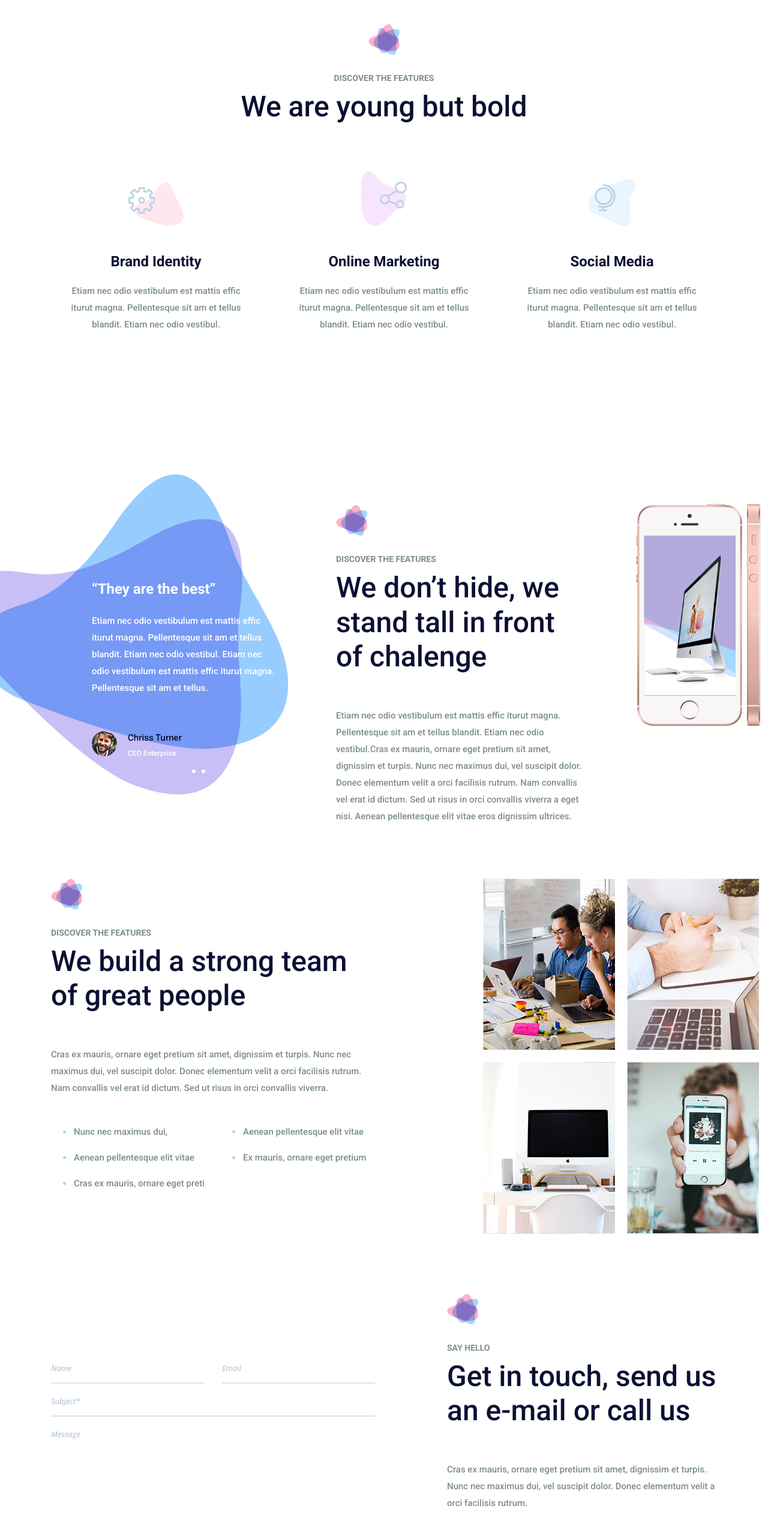
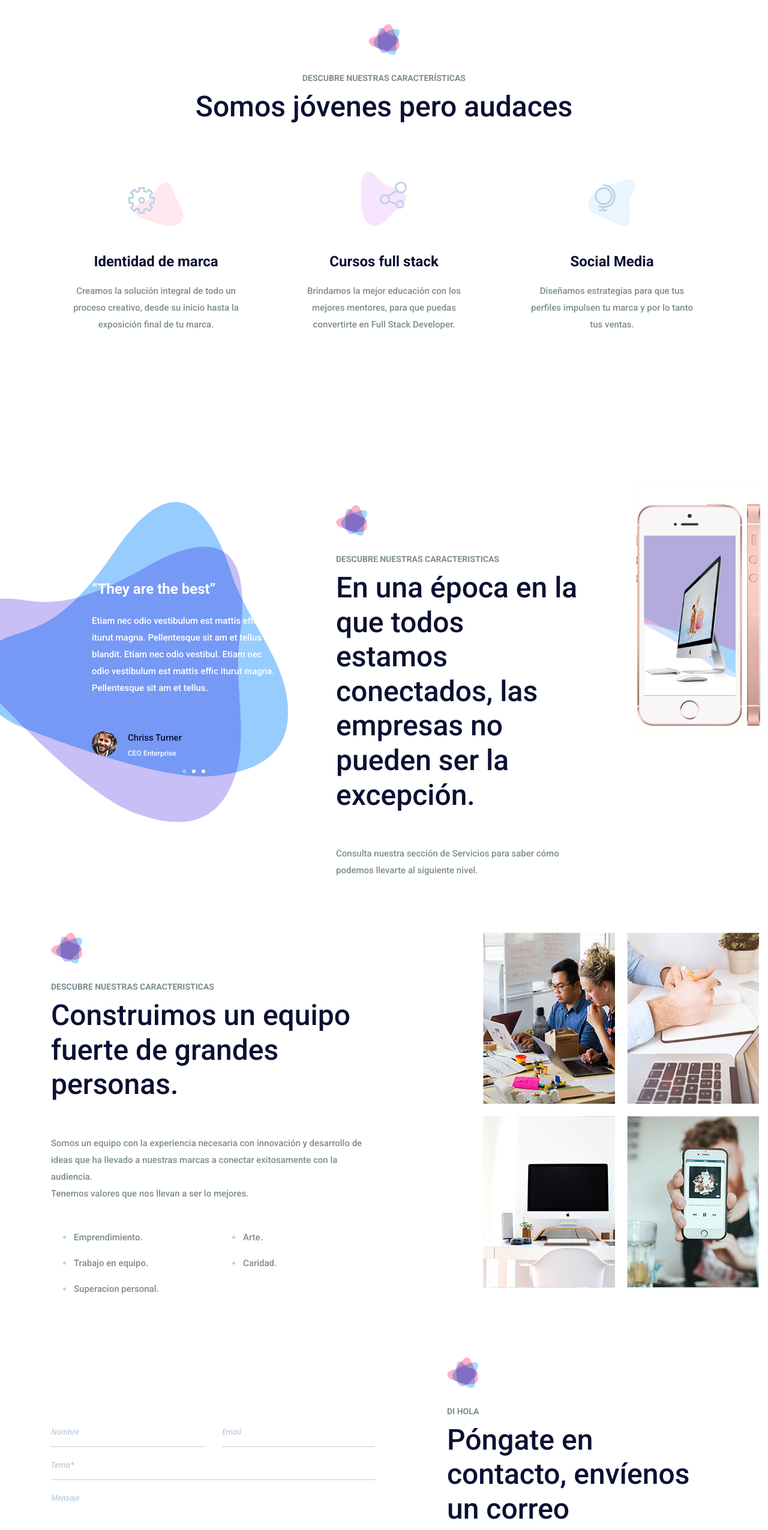
Before and after one commit to Miguel-Villeda-R/login-cloud-new, a plain HTML site: page index.html in a window 1280 px wide. Shown: the part 980-3531 px from the top of the page at 60% size. Drawn offline with nearby package versions, Linux system fonts and the light colour scheme.

Commit message:
new update

```diff
--- a/index.html
+++ b/index.html
@@ -7,7 +7,7 @@
 
         <link rel="icon" href="img/fav-icon.png" type="image/x-icon" />
         <!-- The above 3 meta tags *must* come first in the head; any other head content must come *after* these tags -->
-        <title>Sierra</title>
+        <title>login-cloud</title>
 
         <!-- Icon css link -->
         <link href="css/font-awesome.min.css" rel="stylesheet">
@@ -289,8 +289,8 @@
             <div class="container">
                 <div class="c_title">
                     <img src="img/icon/title-icon.png" alt="">
-                    <h6>Discover the features</h6>
-                    <h2>We are young but bold</h2>
+                    <h6>Descubre nuestras características</h6>
+                    <h2>Somos jóvenes pero audaces</h2>
                 </div>
                 <div class="row feature_inner">
                     <div class="col-lg-4 col-sm-6">
@@ -298,8 +298,8 @@
                             <div class="f_icon">
                                 <img src="img/icon/f-icon-1.png" alt="">
                             </div>
-                            <h4>Brand Identity</h4>
-                            <p>Etiam nec odio vestibulum est mattis effic iturut magna. Pellentesque sit am et tellus blandit. Etiam nec odio vestibul. </p>
+                            <h4>Identidad de marca</h4>
+                            <p>Creamos la solución integral de todo un proceso creativo, desde su inicio hasta la exposición final de tu marca. </p>
                             <a class="more_btn" href="#">Read More</a>
                         </div>
                     </div>
@@ -308,8 +308,8 @@
                             <div class="f_icon">
                                 <img src="img/icon/f-icon-2.png" alt="">
                             </div>
-                            <h4>Online Marketing</h4>
-                            <p>Etiam nec odio vestibulum est mattis effic iturut magna. Pellentesque sit am et tellus blandit. Etiam nec odio vestibul. </p>
+                            <h4>Cursos full stack</h4>
+                            <p>Brindamos la mejor educación con los mejores mentores, para que puedas convertirte en Full Stack Developer.</p>
                             <a class="more_btn" href="#">Read More</a>
                         </div>
                     </div>
@@ -319,7 +319,7 @@
                                 <img src="img/icon/f-icon-3.png" alt="">
                             </div>
                             <h4>Social Media</h4>
-                            <p>Etiam nec odio vestibulum est mattis effic iturut magna. Pellentesque sit am et tellus blandit. Etiam nec odio vestibul. </p>
+                            <p>Diseñamos estrategias para que tus perfiles impulsen tu marca y por lo tanto tus ventas. </p>
                             <a class="more_btn" href="#">Read More</a>
                         </div>
                     </div>
@@ -372,10 +372,10 @@
                     <div class="text_3d">
                         <div class="l_title">
                             <img src="img/icon/title-icon.png" alt="">
-                            <h6>Discover the features</h6>
-                            <h2>We don’t hide, we stand tall in front of chalenge</h2>
+                            <h6>Descubre nuestras caracteristicas</h6>
+                            <h2>En una época en la que todos estamos conectados, las empresas no pueden ser la excepción.</h2>
                         </div>
-                        <p>Etiam nec odio vestibulum est mattis effic iturut magna. Pellentesque sit am et tellus blandit. Etiam nec odio vestibul.Cras ex mauris, ornare eget pretium sit amet, dignissim et turpis. Nunc nec maximus dui, vel suscipit dolor. Donec elementum velit a orci facilisis rutrum. Nam convallis vel erat id dictum. Sed ut risus in orci convallis viverra a eget nisi. Aenean pellentesque elit vitae eros dignissim ultrices. </p>
+                        <p>Consulta nuestra sección de Servicios para saber cómo podemos llevarte al siguiente nivel.  </p>
                     </div>
                     <div class="shap_mobile">
                         <img src="img/iphone4.png" alt="">
@@ -393,16 +393,16 @@
                         <div class="team_people_text">
                             <div class="l_title">
                                 <img src="img/icon/title-icon.png" alt="">
-                                <h6>Discover the features</h6>
-                                <h2>We build a strong team of great people</h2>
+                                <h6>Descubre nuestras caracteristicas</h6>
+                                <h2>Construimos un equipo fuerte de grandes personas.</h2>
                             </div>
-                            <p>Cras ex mauris, ornare eget pretium sit amet, dignissim et turpis. Nunc nec maximus dui, vel suscipit dolor. Donec elementum velit a orci facilisis rutrum. Nam convallis vel erat id dictum. Sed ut risus in orci convallis viverra.</p>
+                            <p>Somos un equipo con la experiencia necesaria con innovación y desarrollo de ideas que ha llevado a nuestras marcas a conectar exitosamente con la audiencia. <br> Tenemos valores que nos llevan a ser lo mejores.</p>
                             <ul>
-                                <li><a href="#">Nunc nec maximus dui, </a></li>
-                                <li><a href="#">Aenean pellentesque elit vitae</a></li>
-                                <li><a href="#">Aenean pellentesque elit vitae</a></li>
-                                <li><a href="#">Ex mauris, ornare eget pretium </a></li>
-                                <li><a href="#">Cras ex mauris, ornare eget preti</a></li>
+                                <li><a href="#">Emprendimiento.</a></li>
+                                <li><a href="#">Arte.</a></li>
+                                <li><a href="#">Trabajo en equipo.</a></li>
+                                <li><a href="#">Caridad.</a></li>
+                                <li><a href="#">Superacion personal.</a></li>
                             </ul>
                         </div>
                     </div>
@@ -444,19 +444,19 @@
                     <div class="col-lg-6">
                         <form class="contact_us_form row" action="contact_process.php" method="post" id="contactForm" novalidate="novalidate">
                             <div class="form-group col-lg-6">
-                                <input type="text" class="form-control" id="name" name="name" placeholder="Name">
+                                <input type="text" class="form-control" id="name" name="name" placeholder="Nombre">
                             </div>
                             <div class="form-group col-lg-6">
                                 <input type="email" class="form-control" id="email" name="email" placeholder="Email">
                             </div>
                             <div class="form-group col-lg-12">
-                                <input type="text" class="form-control" id="subject" name="subject" placeholder="Subject*">
+                                <input type="text" class="form-control" id="subject" name="subject" placeholder="Tema*">
                             </div>
                             <div class="form-group col-lg-12">
-                                <textarea class="form-control" name="message" id="message" rows="1" placeholder="Message"></textarea>
+                                <textarea class="form-control" name="message" id="message" rows="1" placeholder="Mensaje"></textarea>
                             </div>
                             <div class="form-group col-lg-12">
-                                <button type="submit" value="submit" class="btn submit_btn form-control">Send</button>
+                                <button type="submit" value="submit" class="btn submit_btn form-control">Enviar</button>
                             </div>
                         </form>
                     </div>
@@ -464,12 +464,12 @@
                         <div class="touch_details">
                             <div class="l_title">
                                 <img src="img/icon/title-icon.png" alt="">
-                                <h6>Say hello</h6>
-                                <h2>Get in touch, send us an e-mail or call us</h2>
+                                <h6>Di Hola</h6>
+                                <h2>Póngate en contacto, envíenos un correo electrónico o llámenos</h2>
                             </div>
-                            <p>Cras ex mauris, ornare eget pretium sit amet, dignissim et turpis. Nunc nec maximus dui, vel suscipit dolor. Donec elementum velit a orci facilisis rutrum.</p>
-                            <a href="#"><h5>Call us now</h5></a>
-                            <a href="#"><h4>+452373 95593 232</h4></a>
+                            <p>siempre estaremos para escucharte y ayudarte en tu camino al éxito.</p>
+                            <a href="#"><h5>¡Llámanos ahora!</h5></a>
+                            <a href="#"><h4>+52 5562255652</h4></a>
                         </div>
                     </div>
                 </div>
@@ -483,9 +483,9 @@
                 <div class="world_map_inner">
                     <img class="img-fluid" src="img/world-map.png" alt="">
                     <div class="bd-callout">
-                        <h3>Gibraltar Office</h3>
-                        <p>Casemates Square, no253 <br /> United kingdom</p>
-                        <h4><a href="#">+453678 9283 559</a> <a href="#">contact@template.com</a></h4>
+                        <h3>Nuestra oficina</h3>
+                        <p>Xochicalco 283 despacho 201.<br /> Col Narvarte. Mexico</p>
+                        <h4><a href="#">+52 5562255652</a> <a href="#"></a></h4>
                     </div>
                 </div>
             </div>
@@ -500,13 +500,13 @@
                         <div class="col-lg-4 col-sm-6">
                             <aside class="f_widget f_about_widget">
                                 <img src="img/footer-logo.png" alt="">
-                                <p>Cras ex mauris, ornare eget pretium sit amet, dignissim et turpis. Nunc nec maximus dui, vel suscipit dolor. Donec elementum velit a orci facilisis rutrum.</p>
+                                <p>Conoce parte de nosotros por que somos una familia que esta para ser parte de ti.</p>
                             </aside>
                         </div>
                         <div class="col-lg-4 col-sm-6">
                             <aside class="f_widget f_insta_widget">
                                 <div class="f_title">
-                                    <h3>Instagram</h3>
+                                    <h3>Facebook</h3>
                                 </div>
                                 <ul>
                                     <li><a href="#"><img src="img/instagram/ins-1.jpg" alt=""></a></li>
@@ -523,12 +523,12 @@
                         <div class="col-lg-4 col-sm-6">
                             <aside class="f_widget f_subs_widget">
                                 <div class="f_title">
-                                    <h3>Subscribe to newsletter</h3>
+                                    <h3>Suscríbete al boletín</h3>
                                 </div>
                                 <div class="input-group">
-                                    <input type="text" class="form-control" placeholder="Your e-mail address here" aria-label="Your e-mail address here">
+                                    <input type="text" class="form-control" placeholder="e-mail" aria-label="Your e-mail address here">
                                     <span class="input-group-btn">
-                                        <button class="btn btn-secondary submit_btn" type="button">Subscribe</button>
+                                        <button class="btn btn-secondary submit_btn" type="button">Suscribete</button>
                                     </span>
                                 </div>
                             </aside>
@@ -540,7 +540,7 @@
                 <div class="container">
                     <div class="float-sm-left">
                         <h5><!-- Link back to Colorlib can't be removed. Template is licensed under CC BY 3.0. -->
-Copyright &copy;<script>document.write(new Date().getFullYear());</script> All rights reserved | This template is made with <i class="fa fa-heart-o" aria-hidden="true"></i> by <a href="https://colorlib.com" target="_blank">Colorlib</a>
+Copyright &copy;<script>document.write(new Date().getFullYear());</script> All rights reserved | Desing</i> by <a href="" target="_blank">login-cloud</a>
 <!-- Link back to Colorlib can't be removed. Template is licensed under CC BY 3.0. --></h5>
                     </div>
                     <div class="float-sm-right">
```
Also changed, not shown: img/fav-icon.png, img/footer-logo.png.
